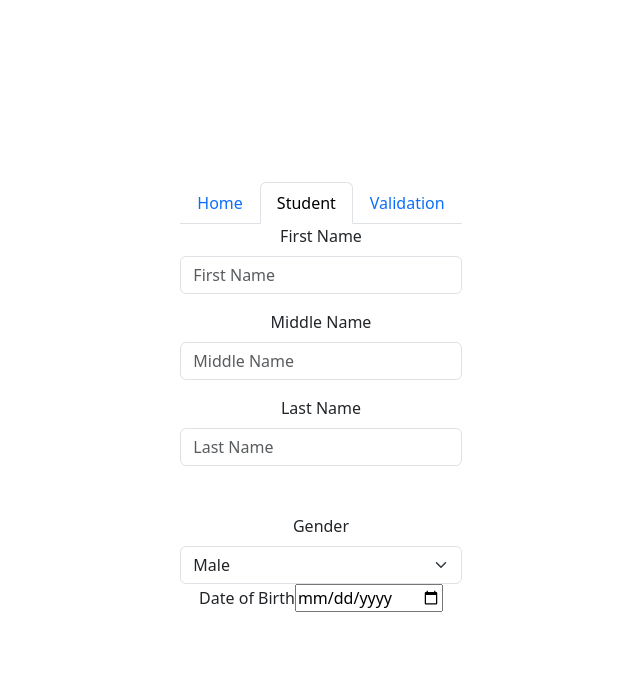
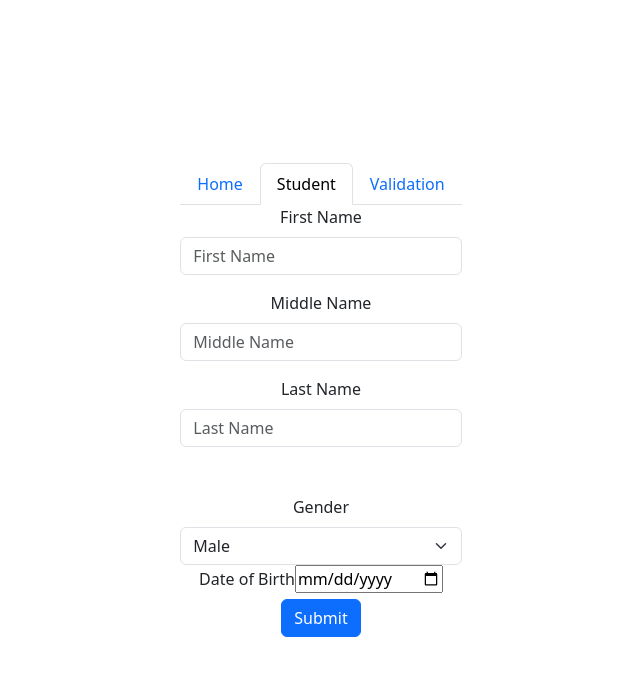
Before and after one commit to nicholaspederson/HACK2024, a React (Vite) app in the folder FE/: page / in a window 1280 px wide. Both pictures are taken after a click on the tab "Student". Shown: the top 676 px of the page, without its empty margins (319-959 px from the left). Built offline with nearby package versions, Linux system fonts and the light colour scheme.

Commit message:
Submit User Data Function

```diff
--- a/FE/src/App.tsx
+++ b/FE/src/App.tsx
@@ -16,6 +16,16 @@ function App() {
   const [dob] = useState("");
   const [country] = useState("");
   const [degreeType] = useState("");
+
+  function submitStudentData(){
+    let studentData = {firstName:firstName, middleName:middleName, lastName:lastName,
+      gender:gender, dob:dob, country:country, degreeType:degreeType
+    }
+
+
+    console.log(studentData);
+    return studentData;
+  }
 
   return (
     <Tabs
@@ -58,11 +68,10 @@ function App() {
                 <Form.Label>Date of Birth</Form.Label>
                 <input aria-label="Date" type="date" />
               </Form.Group>
-
-
         </Form>
-
-
+        <Button onClick={() => submitStudentData()} variant="primary" type="submit">
+        Submit
+        </Button>
       </Tab>
       <Tab eventKey="validation" title="Validation">
         Tab content for Validation Flow
```
